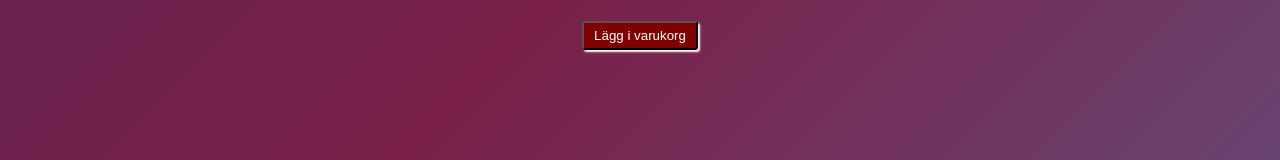
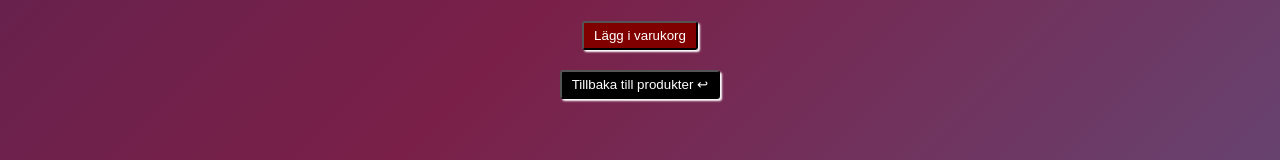
Before and after one commit to CorneliaLH/Assignment1, an Angular app: page /products/1 in a window 1280 px wide. Shown: the part 263-423 px from the top of the page. Built offline with nearby package versions, Linux system fonts and the light colour scheme; no server answers.

Commit message:
added buttons

```diff
--- a/src/app/components/checkout/checkout.component.html
+++ b/src/app/components/checkout/checkout.component.html
@@ -15,6 +15,6 @@
       <li class="price">Totalt pris: {{ order.totalPrice }} kronor</li>
     </ul>
     <button (click)="submitOrder()">Skicka order</button>
-    <button (click)="changeOrder()">Ändra ordern</button>
+    <button (click)="changeOrder()">Ändra order</button>
   </article>
 </section>
--- a/src/app/components/checkout/checkout.component.ts
+++ b/src/app/components/checkout/checkout.component.ts
@@ -21,6 +21,10 @@ export class CheckoutComponent implements OnInit {
     private router: Router
   ) {}
   submitOrder() {
+    if (this.order.totalPrice == undefined) {
+      alert('Checkout är tom');
+      this.router.navigate(['']);
+    } else {
       let order: Order = new Order(
         Number(),
         17,
@@ -31,7 +35,6 @@ export class CheckoutComponent implements OnInit {
         0,
         this.order.orderRows
       );
-
       this.orderService.createOrder(order).subscribe((data) => {
         if (data) {
           console.log('Order was created successfully!');
@@ -40,6 +43,7 @@ export class CheckoutComponent implements OnInit {
           this.router.navigate(['']);
         }
       });
+    }
   }
   changeOrder() {
     this.LsService.removeCheckout();
--- a/src/app/components/details/details.component.css
+++ b/src/app/components/details/details.component.css
@@ -41,4 +41,8 @@ button {
   -webkit-box-shadow: 2px 2px 2px white;
           box-shadow: 2px 2px 2px white;
 }
+
+.navigate {
+  background-color: black;
+}
 /*# sourceMappingURL=details.component.css.map */
--- a/src/app/components/details/details.component.html
+++ b/src/app/components/details/details.component.html
@@ -4,4 +4,7 @@
   <img [src]="product.imageUrl" alt='product.name + "bild"' />
   <p class="price">Pris: {{ product.price }} kronor</p>
   <button (click)="putItemInCart(product.id)">Lägg i varukorg</button>
+  <button (click)="navigateToProducts()" class="navigate">
+    Tillbaka till produkter ↩
+  </button>
 </section>
--- a/src/app/components/details/details.component.scss
+++ b/src/app/components/details/details.component.scss
@@ -29,3 +29,6 @@ button {
   background-color: maroon;
   box-shadow: 2px 2px 2px white;
 }
+.navigate {
+  background-color: black;
+}
--- a/src/app/components/details/details.component.ts
+++ b/src/app/components/details/details.component.ts
@@ -3,6 +3,7 @@ import { ActivatedRoute } from '@angular/router';
 import { Product } from 'src/app/models/Product';
 import { LocalStorageService } from 'src/app/services/local-storage.service';
 import { ProductService } from 'src/app/services/product.service';
+import { Router } from '@angular/router';
 
 @Component({
   selector: 'app-details',
@@ -17,8 +18,19 @@ export class DetailsComponent implements OnInit {
   constructor(
     private route: ActivatedRoute,
     private productservice: ProductService,
-    private serviceLS: LocalStorageService
+    private serviceLS: LocalStorageService,
+    private router: Router
   ) {}
+
+  navigateToProducts() {
+    this.router.navigate(['/products']);
+  }
+
+  //sparar vald produkt i LocalStorage
+  putItemInCart(productId: number) {
+    this.serviceLS.saveToLocalStorage(productId);
+    alert('Produkt tillagd i varukorgen');
+  }
 
   ngOnInit(): void {
     //hämtar id från url
@@ -37,10 +49,4 @@ export class DetailsComponent implements OnInit {
 
     this.productservice.getProducts();
   }
-
-  //sparar vald produkt i LocalStorage
-  putItemInCart(productId: number) {
-    this.serviceLS.saveToLocalStorage(productId);
-    alert('Produkt tillagd i varukorgen');
-  }
 }
--- a/src/app/components/home/home.component.css
+++ b/src/app/components/home/home.component.css
@@ -43,5 +43,6 @@ img {
   -webkit-box-shadow: 3px 3px 3px black;
           box-shadow: 3px 3px 3px black;
   border-radius: 5px;
+  cursor: pointer;
 }
 /*# sourceMappingURL=home.component.css.map */
--- a/src/app/components/home/home.component.html
+++ b/src/app/components/home/home.component.html
@@ -1,6 +1,11 @@
 <section>
   <h1>Välkommen till min web-shop!!</h1>
   <div>
-    <img *ngIf="toggle" [src]="movieURL" [@enterAnimation] />
+    <img
+      *ngIf="toggle"
+      [src]="movieURL"
+      [@enterAnimation]
+      (click)="navigateToProducts()"
+    />
   </div>
 </section>
--- a/src/app/components/home/home.component.scss
+++ b/src/app/components/home/home.component.scss
@@ -28,4 +28,5 @@ img {
   width: 40%;
   box-shadow: 3px 3px 3px black;
   border-radius: 5px;
+  cursor: pointer;
 }
--- a/src/app/components/home/home.component.ts
+++ b/src/app/components/home/home.component.ts
@@ -2,6 +2,7 @@ import { Component, OnInit } from '@angular/core';
 import { Product } from 'src/app/models/Product';
 import { ProductService } from 'src/app/services/product.service';
 import { trigger, style, animate, transition } from '@angular/animations';
+import { Router } from '@angular/router';
 
 @Component({
   selector: 'app-home',
@@ -24,11 +25,13 @@ export class HomeComponent implements OnInit {
   movies: Product[] = [];
   toggle: boolean = true;
 
-  constructor(private productservice: ProductService) {}
+  constructor(private productservice: ProductService, private router: Router) {}
   toggleElement() {
     this.toggle = !this.toggle;
   }
-
+  navigateToProducts() {
+    this.router.navigate(['/products']);
+  }
   ngOnInit(): void {
     //hämtar produkter och url till img byts ut med intervall om 2 s
     this.productservice.products$.subscribe((data) => {
```
Also changed, not shown: 2 other files (tests, documents, lock files or other folders). Lines whose indentation alone changed are shown as unchanged.
